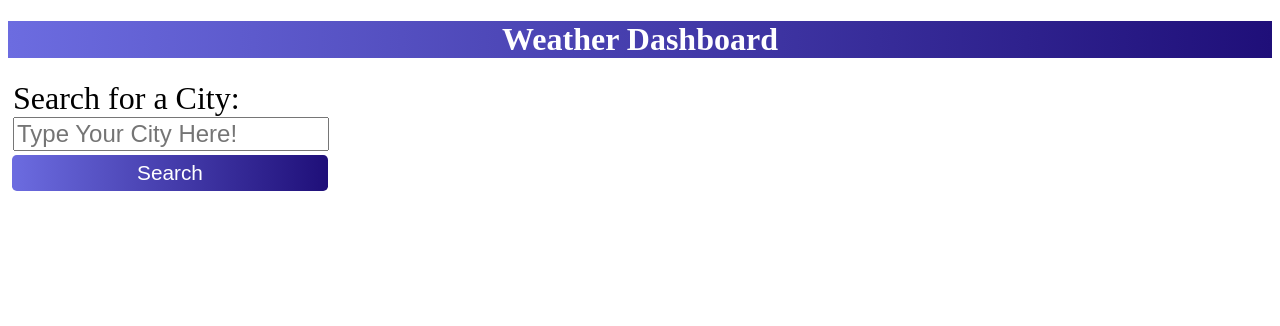
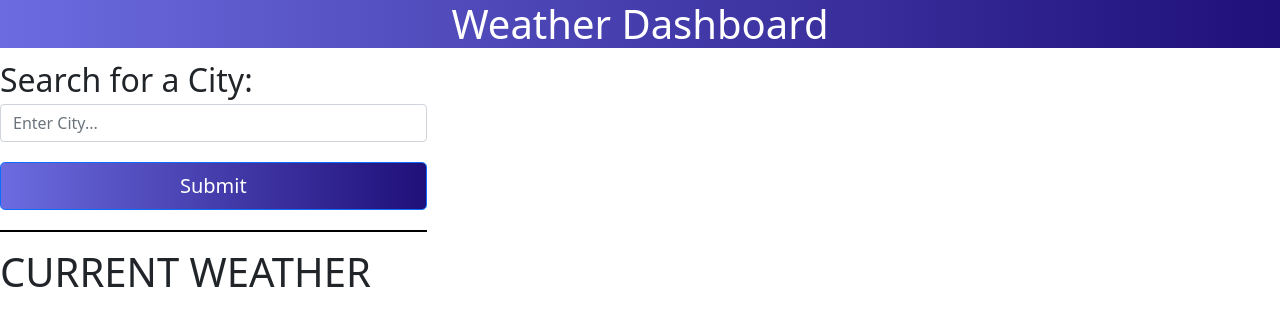
Before and after one commit to smckelli/weather-dashboard, a plain HTML site: page index.html in a window 1280 px wide. Drawn offline with nearby package versions, Linux system fonts and the light colour scheme.

Commit message:
revised search form

```diff
--- a/assets/css/style.css
+++ b/assets/css/style.css
@@ -1,50 +1,25 @@
 
 
-* {
-    box-sizing: border-box;
-  }
-
 header {
-    background-image: linear-gradient(to right, rgb(108, 108, 224) , rgb(31, 15, 121));
-    color: white;
-    text-align: center;
+  background-image: linear-gradient(to right, rgb(108, 108, 224) , rgb(31, 15, 121));
+  color: white;
+  text-align: center;
 }
 
-.search {
-    display:flex;
-    flex-direction: column;
-    align-items:stretch;
-    width: 25%;
-    margin: 5px;
+label {
+  font-size: 32px;
 }
 
-input {
-    /* padding: 10px 5px; line-height: 28px; */
-    font-size: 24px;
+form {
+  border-bottom: 2px solid black;
+  padding: 0 0 20px 0;
 }
 
-.search form {
-    display:flex;
-    flex-direction: column;
-    justify-content: space-between;
+
+button {
+  background-image: linear-gradient(to right, rgb(108, 108, 224) , rgb(31, 15, 121));
+  margin: 20px 0 0 0 ;
 }
-
-.btn {
-    font-size: 1.3rem;
-    text-decoration:none;
-    padding: 6px 5px;
-    width: 100%;
-    display: block;
-    margin: 5px 0;
-    border-radius: .3rem;
-    color: white;
-    border: none;
-    outline: none;
-    background-image: linear-gradient(to right, rgb(108, 108, 224) , rgb(31, 15, 121)) ;
-    box-shadow: 3px 3px;
-    transform: translate(-1px, -1px);
-  }
-
-  .btn:hover {
-    background-image: linear-gradient(to right, rgb(31, 15, 121) , rgb(108, 108, 224)) ;
-  }
+button:hover {
+  background-image: linear-gradient(to right, rgb(31, 15, 121) , rgb(108, 108, 224));
+}
--- a/index.html
+++ b/index.html
@@ -1,15 +1,18 @@
 <!DOCTYPE html>
 <html lang="en">
+
 <head>
     <meta charset="UTF-8">
     <meta http-equiv="X-UA-Compatible" content="IE=edge">
     <meta name="viewport" content="width=device-width, initial-scale=1.0">
     <!-- JavaScript Bundle with Popper -->
-    <script src="https://cdn.jsdelivr.net/npm/bootstrap@5.1.3/dist/js/bootstrap.bundle.min.js" integrity="sha384-ka7Sk0Gln4gmtz2MlQnikT1wXgYsOg+OMhuP+IlRH9sENBO0LRn5q+8nbTov4+1p" crossorigin="anonymous"></script>
+    <!-- CSS only -->
+    <link href="https://cdn.jsdelivr.net/npm/bootstrap@5.1.3/dist/css/bootstrap.min.css" rel="stylesheet"
+        integrity="sha384-1BmE4kWBq78iYhFldvKuhfTAU6auU8tT94WrHftjDbrCEXSU1oBoqyl2QvZ6jIW3" crossorigin="anonymous">
     <link rel="stylesheet" href="./assets/css/style.css">
-
     <title>⛈ Weather 🌞</title>
 </head>
+
 <body>
     <header>
         <h1>Weather Dashboard</h1>
@@ -17,14 +20,22 @@
 
     <main>
         <!-- Search bar, button, and past searches -->
-        <section class="search">
-            <form>
-                <!-- <h1>Search for a City:</h1> -->
-                <label for="search-bar" id="search-bar-text" style="font-size:32px">Search for a City:</label>
-                <input type="text" id="search-bar" placeholder="Type Your City Here!"/>
-                <button id="search-btn" type="submit" class="btn">Search</button>
-            </form>
+        <section class="col search">
+            <form class= "col-md-4">
+                <div class="form-group">
+                  <label for="search-bar">Search for a City:</label>
+                  <input type="text" class="form-control" id="search-bar" placeholder="Enter City...">
+                </div>
+                <button type="submit" class="btn btn-lg btn-primary form-control">Submit</button>
+              </form>
             <ul id="search-list"></ul>
+        </section>
+
+        <section class="col current-weather">
+            <div>
+                <h1>CURRENT WEATHER</h1>
+            </div>
+
         </section>
 
 
```
